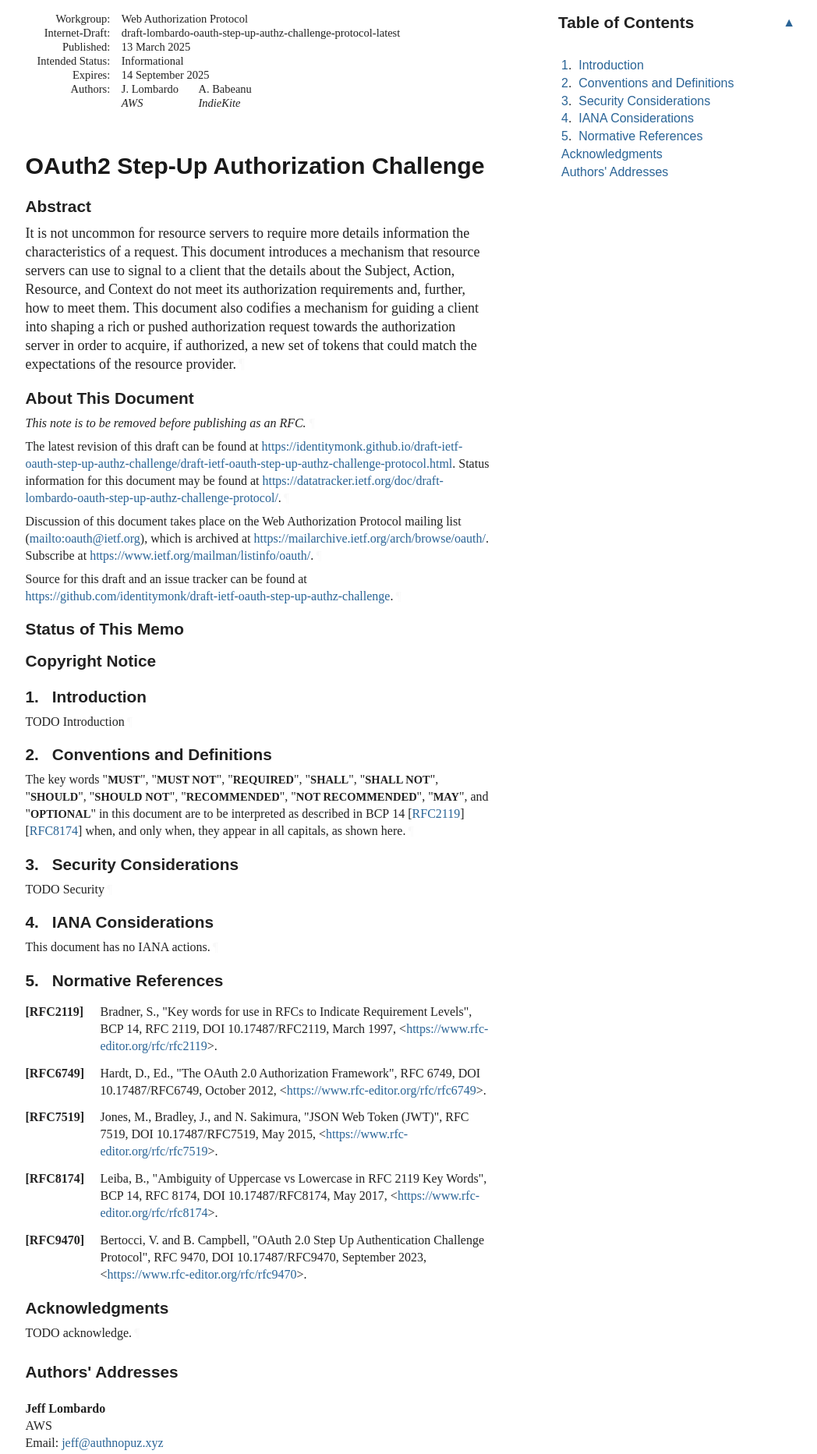
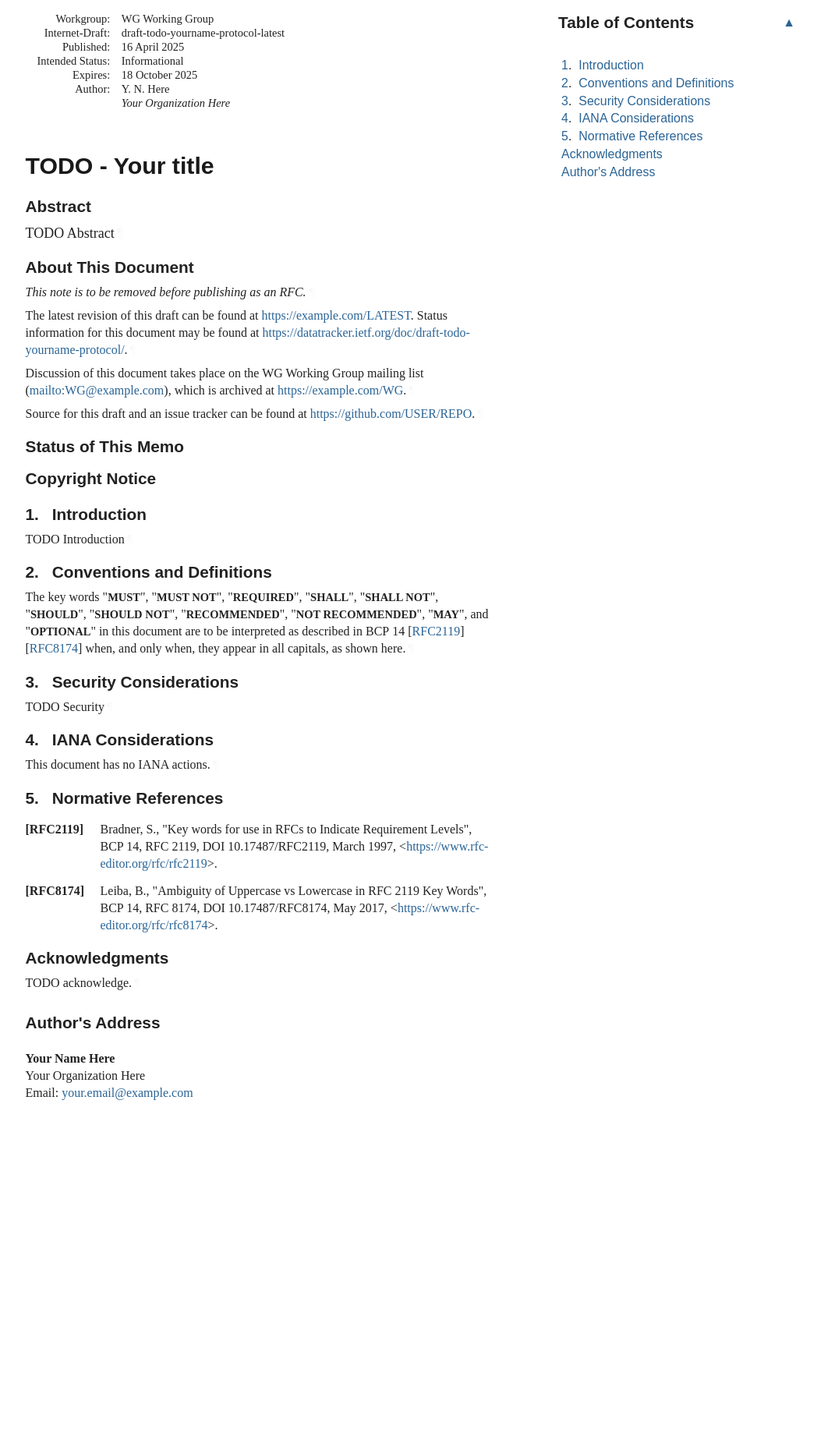
Before and after one commit to identitymonk/draft-lombardo-oauth-step-up-authz-challenge-proto, a plain HTML site: page draft-todo-yourname-protocol.html in a window 1280 px wide. Shown: the part 60-1925 px from the top of the page at 78% size, without its empty margins (92-1140 px from the left). After the commit the page ends 1564 px from the top, so only its background shows below. Drawn offline with Linux system fonts and the light colour scheme; a web font is replaced by a local one.

Commit message:
Script updating gh-pages from d2edb74. [ci skip]

```diff
--- a/init/draft-lombardo-oauth-step-up-authz-challenge-protocol.html
+++ b/draft-todo-yourname-protocol.html
@@ -4,32 +4,32 @@
 <meta charset="utf-8">
 <meta content="Common,Latin" name="scripts">
 <meta content="initial-scale=1.0" name="viewport">
-<title>OAuth2 Step-Up Authorization Challenge</title>
-<meta content="Jeff Lombardo" name="author">
-<meta content="Alex Babeanu" name="author">
+<title>TODO - Your title</title>
+<meta content="Your Name Here" name="author">
 <meta content="
-       It is not uncommon for resource servers to require more details information the characteristics of a request. This document introduces a mechanism that resource servers can use to signal to a client that the details about the Subject, Action, Resource, and Context do not meet its authorization requirements and, further, how to meet them. This document also codifies a mechanism for guiding a client into shaping a rich or pushed authorization request towards the authorization server in order to acquire, if authorized, a new set of tokens that could match the expectations of the resource provider.
+       TODO Abstract
     " name="description">
-<meta content="xml2rfc 3.28.0" name="generator">
-<meta content="security" name="keyword">
-<meta content="trust" name="keyword">
-<meta content="draft-lombardo-oauth-step-up-authz-challenge-protocol-latest" name="ietf.draft">
+<meta content="xml2rfc 3.28.1" name="generator">
+<meta content="next generation" name="keyword">
+<meta content="unicorn" name="keyword">
+<meta content="sparkling distributed ledger" name="keyword">
+<meta content="draft-todo-yourname-protocol-latest" name="ietf.draft">
 <!-- Generator version information:
-  xml2rfc 3.28.0
+  xml2rfc 3.28.1
     Python 3.12.9
     ConfigArgParse 1.7
     google-i18n-address 3.1.1
     intervaltree 3.1.0
-    Jinja2 3.1.5
+    Jinja2 3.1.6
     lxml 5.3.0
-    platformdirs 4.3.6
+    platformdirs 4.3.7
     pycountry 24.6.1
     PyYAML 6.0.2
     requests 2.32.3
     setuptools 70.3.0
     wcwidth 0.2.13
 -->
-<link href="draft-lombardo-oauth-step-up-authz-challenge-protocol.xml" rel="alternate" type="application/rfc+xml">
+<link href="draft-todo-yourname-protocol.xml" rel="alternate" type="application/rfc+xml">
 <link href="#copyright" rel="license">
 <style type="text/css">@font-face {
   font-family: 'Lora';
@@ -1046,11 +1046,11 @@ svg :is([fill="white"], [fill^="#fff"]) {
 <thead><tr>
 <td class="left">Internet-Draft</td>
 <td class="center">TODO - Abbreviation</td>
-<td class="right">March 2025</td>
+<td class="right">April 2025</td>
 </tr></thead>
 <tfoot><tr>
-<td class="left">Lombardo &amp; Babeanu</td>
-<td class="center">Expires 14 September 2025</td>
+<td class="left">Here</td>
+<td class="center">Expires 18 October 2025</td>
 <td class="right">[Page]</td>
 </tr></tfoot>
 </table>
@@ -1058,34 +1058,30 @@ svg :is([fill="white"], [fill^="#fff"]) {
 <div id="internal-metadata" class="document-information">
 <dl id="identifiers">
 <dt class="label-workgroup">Workgroup:</dt>
-<dd class="workgroup">Web Authorization Protocol</dd>
+<dd class="workgroup">WG Working Group</dd>
 <dt class="label-internet-draft">Internet-Draft:</dt>
-<dd class="internet-draft">draft-lombardo-oauth-step-up-authz-challenge-protocol-latest</dd>
+<dd class="internet-draft">draft-todo-yourname-protocol-latest</dd>
 <dt class="label-published">Published:</dt>
 <dd class="published">
-<time datetime="2025-03-13" class="published">13 March 2025</time>
+<time datetime="2025-04-16" class="published">16 April 2025</time>
     </dd>
 <dt class="label-intended-status">Intended Status:</dt>
 <dd class="intended-status">Informational</dd>
 <dt class="label-expires">Expires:</dt>
-<dd class="expires"><time datetime="2025-09-14">14 September 2025</time></dd>
-<dt class="label-authors">Authors:</dt>
+<dd class="expires"><time datetime="2025-10-18">18 October 2025</time></dd>
+<dt class="label-authors">Author:</dt>
 <dd class="authors">
 <div class="author">
-      <div class="author-name">J. Lombardo</div>
-<div class="org">AWS</div>
-</div>
-<div class="author">
-      <div class="author-name">A. Babeanu</div>
-<div class="org">IndieKite</div>
+      <div class="author-name">Y. N. Here</div>
+<div class="org">Your Organization Here</div>
 </div>
 </dd>
 </dl>
 </div>
-<h1 id="title">OAuth2 Step-Up Authorization Challenge</h1>
+<h1 id="title">TODO - Your title</h1>
 <section id="section-abstract">
       <h2 id="abstract"><a href="#abstract" class="selfRef">Abstract</a></h2>
-<p id="section-abstract-1">It is not uncommon for resource servers to require more details information the characteristics of a request. This document introduces a mechanism that resource servers can use to signal to a client that the details about the Subject, Action, Resource, and Context do not meet its authorization requirements and, further, how to meet them. This document also codifies a mechanism for guiding a client into shaping a rich or pushed authorization request towards the authorization server in order to acquire, if authorized, a new set of tokens that could match the expectations of the resource provider.<a href="#section-abstract-1" class="pilcrow">¶</a></p>
+<p id="section-abstract-1">TODO Abstract<a href="#section-abstract-1" class="pilcrow">¶</a></p>
 </section>
 <section class="note rfcEditorRemove" id="section-note.1">
       <h2 id="name-about-this-document">
@@ -1093,15 +1089,14 @@ svg :is([fill="white"], [fill^="#fff"]) {
       </h2>
 <p id="section-note.1-1">This note is to be removed before publishing as an RFC.<a href="#section-note.1-1" class="pilcrow">¶</a></p>
 <p id="section-note.1-2">
-        The latest revision of this draft can be found at <span><a href="https://identitymonk.github.io/draft-ietf-oauth-step-up-authz-challenge/draft-ietf-oauth-step-up-authz-challenge-protocol.html">https://identitymonk.github.io/draft-ietf-oauth-step-up-authz-challenge/draft-ietf-oauth-step-up-authz-challenge-protocol.html</a></span>.
-        Status information for this document may be found at <span><a href="https://datatracker.ietf.org/doc/draft-lombardo-oauth-step-up-authz-challenge-protocol/">https://datatracker.ietf.org/doc/draft-lombardo-oauth-step-up-authz-challenge-protocol/</a></span>.<a href="#section-note.1-2" class="pilcrow">¶</a></p>
+        The latest revision of this draft can be found at <span><a href="https://example.com/LATEST">https://example.com/LATEST</a></span>.
+        Status information for this document may be found at <span><a href="https://datatracker.ietf.org/doc/draft-todo-yourname-protocol/">https://datatracker.ietf.org/doc/draft-todo-yourname-protocol/</a></span>.<a href="#section-note.1-2" class="pilcrow">¶</a></p>
 <p id="section-note.1-3">
         Discussion of this document takes place on the
-        Web Authorization Protocol  mailing list (<span><a href="mailto:oauth@ietf.org">mailto:oauth@ietf.org</a></span>),
-        which is archived at <span><a href="https://mailarchive.ietf.org/arch/browse/oauth/">https://mailarchive.ietf.org/arch/browse/oauth/</a></span>.
-        Subscribe at <span><a href="https://www.ietf.org/mailman/listinfo/oauth/">https://www.ietf.org/mailman/listinfo/oauth/</a></span>.<a href="#section-note.1-3" class="pilcrow">¶</a></p>
+        WG Working Group mailing list (<span><a href="mailto:WG@example.com">mailto:WG@example.com</a></span>),
+        which is archived at <span><a href="https://example.com/WG">https://example.com/WG</a></span>.<a href="#section-note.1-3" class="pilcrow">¶</a></p>
 <p id="section-note.1-4">Source for this draft and an issue tracker can be found at
-        <span><a href="https://github.com/identitymonk/draft-ietf-oauth-step-up-authz-challenge">https://github.com/identitymonk/draft-ietf-oauth-step-up-authz-challenge</a></span>.<a href="#section-note.1-4" class="pilcrow">¶</a></p>
+        <span><a href="https://github.com/USER/REPO">https://github.com/USER/REPO</a></span>.<a href="#section-note.1-4" class="pilcrow">¶</a></p>
 </section>
 <div id="status-of-memo">
 <section id="section-boilerplate.1">
@@ -1122,7 +1117,7 @@ svg :is([fill="white"], [fill^="#fff"]) {
         time. It is inappropriate to use Internet-Drafts as reference
         material or to cite them other than as "work in progress."<a href="#section-boilerplate.1-3" class="pilcrow">¶</a></p>
 <p id="section-boilerplate.1-4">
-        This Internet-Draft will expire on 14 September 2025.<a href="#section-boilerplate.1-4" class="pilcrow">¶</a></p>
+        This Internet-Draft will expire on 18 October 2025.<a href="#section-boilerplate.1-4" class="pilcrow">¶</a></p>
 </section>
 </div>
 <div id="copyright">
@@ -1170,7 +1165,7 @@ svg :is([fill="white"], [fill^="#fff"]) {
             <p id="section-toc.1-1.6.1"><a href="#appendix-A" class="auto internal xref"></a><a href="#name-acknowledgments" class="internal xref">Acknowledgments</a></p>
 </li>
           <li class="compact toc ulBare ulEmpty" id="section-toc.1-1.7">
-            <p id="section-toc.1-1.7.1"><a href="#appendix-B" class="auto internal xref"></a><a href="#name-authors-addresses" class="internal xref">Authors' Addresses</a></p>
+            <p id="section-toc.1-1.7.1"><a href="#appendix-B" class="auto internal xref"></a><a href="#name-authors-address" class="internal xref">Author's Address</a></p>
 </li>
         </ul>
 </nav>
@@ -1221,21 +1216,9 @@ appear in all capitals, as shown here.<a href="#section-2-1" class="pilcrow">¶<
       <dd>
 <span class="refAuthor">Bradner, S.</span>, <span class="refTitle">"Key words for use in RFCs to Indicate Requirement Levels"</span>, <span class="seriesInfo">BCP 14</span>, <span class="seriesInfo">RFC 2119</span>, <span class="seriesInfo">DOI 10.17487/RFC2119</span>, <time datetime="1997-03" class="refDate">March 1997</time>, <span>&lt;<a href="https://www.rfc-editor.org/rfc/rfc2119">https://www.rfc-editor.org/rfc/rfc2119</a>&gt;</span>. </dd>
 <dd class="break"></dd>
-<dt id="RFC6749">[RFC6749]</dt>
-      <dd>
-<span class="refAuthor">Hardt, D., Ed.</span>, <span class="refTitle">"The OAuth 2.0 Authorization Framework"</span>, <span class="seriesInfo">RFC 6749</span>, <span class="seriesInfo">DOI 10.17487/RFC6749</span>, <time datetime="2012-10" class="refDate">October 2012</time>, <span>&lt;<a href="https://www.rfc-editor.org/rfc/rfc6749">https://www.rfc-editor.org/rfc/rfc6749</a>&gt;</span>. </dd>
-<dd class="break"></dd>
-<dt id="RFC7519">[RFC7519]</dt>
-      <dd>
-<span class="refAuthor">Jones, M.</span>, <span class="refAuthor">Bradley, J.</span>, and <span class="refAuthor">N. Sakimura</span>, <span class="refTitle">"JSON Web Token (JWT)"</span>, <span class="seriesInfo">RFC 7519</span>, <span class="seriesInfo">DOI 10.17487/RFC7519</span>, <time datetime="2015-05" class="refDate">May 2015</time>, <span>&lt;<a href="https://www.rfc-editor.org/rfc/rfc7519">https://www.rfc-editor.org/rfc/rfc7519</a>&gt;</span>. </dd>
-<dd class="break"></dd>
 <dt id="RFC8174">[RFC8174]</dt>
-      <dd>
+    <dd>
 <span class="refAuthor">Leiba, B.</span>, <span class="refTitle">"Ambiguity of Uppercase vs Lowercase in RFC 2119 Key Words"</span>, <span class="seriesInfo">BCP 14</span>, <span class="seriesInfo">RFC 8174</span>, <span class="seriesInfo">DOI 10.17487/RFC8174</span>, <time datetime="2017-05" class="refDate">May 2017</time>, <span>&lt;<a href="https://www.rfc-editor.org/rfc/rfc8174">https://www.rfc-editor.org/rfc/rfc8174</a>&gt;</span>. </dd>
-<dd class="break"></dd>
-<dt id="RFC9470">[RFC9470]</dt>
-    <dd>
-<span class="refAuthor">Bertocci, V.</span> and <span class="refAuthor">B. Campbell</span>, <span class="refTitle">"OAuth 2.0 Step Up Authentication Challenge Protocol"</span>, <span class="seriesInfo">RFC 9470</span>, <span class="seriesInfo">DOI 10.17487/RFC9470</span>, <time datetime="2023-09" class="refDate">September 2023</time>, <span>&lt;<a href="https://www.rfc-editor.org/rfc/rfc9470">https://www.rfc-editor.org/rfc/rfc9470</a>&gt;</span>. </dd>
 <dd class="break"></dd>
 </dl>
 </section>
@@ -1250,23 +1233,15 @@ appear in all capitals, as shown here.<a href="#section-2-1" class="pilcrow">¶<
 </div>
 <div id="authors-addresses">
 <section id="appendix-B">
-      <h2 id="name-authors-addresses">
-<a href="#name-authors-addresses" class="section-name selfRef">Authors' Addresses</a>
+      <h2 id="name-authors-address">
+<a href="#name-authors-address" class="section-name selfRef">Author's Address</a>
       </h2>
 <address class="vcard">
-        <div dir="auto" class="left"><span class="fn nameRole">Jeff Lombardo</span></div>
-<div dir="auto" class="left"><span class="org">AWS</span></div>
+        <div dir="auto" class="left"><span class="fn nameRole">Your Name Here</span></div>
+<div dir="auto" class="left"><span class="org">Your Organization Here</span></div>
 <div class="email">
 <span>Email:</span>
-<a href="mailto:jeff@authnopuz.xyz" class="email">jeff@authnopuz.xyz</a>
-</div>
-</address>
-<address class="vcard">
-        <div dir="auto" class="left"><span class="fn nameRole">Alex Babeanu</span></div>
-<div dir="auto" class="left"><span class="org">IndieKite</span></div>
-<div class="email">
-<span>Email:</span>
-<a href="mailto:alex.babeanu@indykite.com" class="email">alex.babeanu@indykite.com</a>
+<a href="mailto:your.email@example.com" class="email">your.email@example.com</a>
 </div>
 </address>
 </section>
```
Also changed, not shown: index.html (+9 -8 lines), init/index.html (deleted, +0 -45 lines), draft-todo-yourname-protocol.txt.
